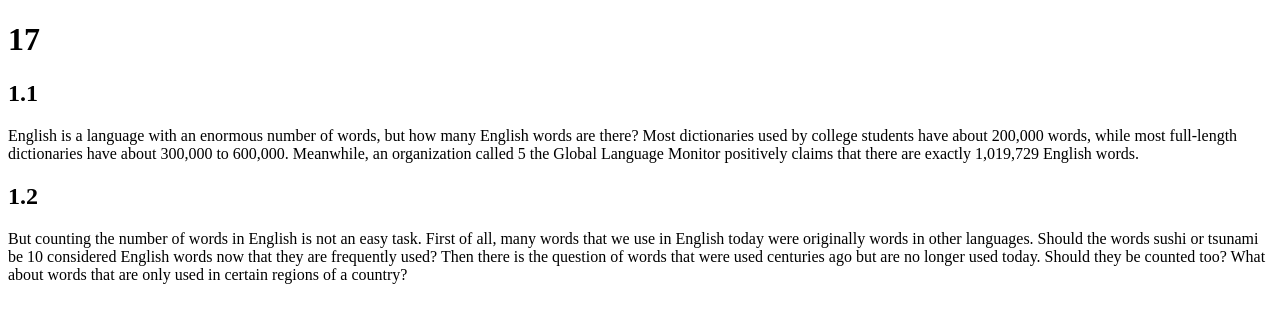
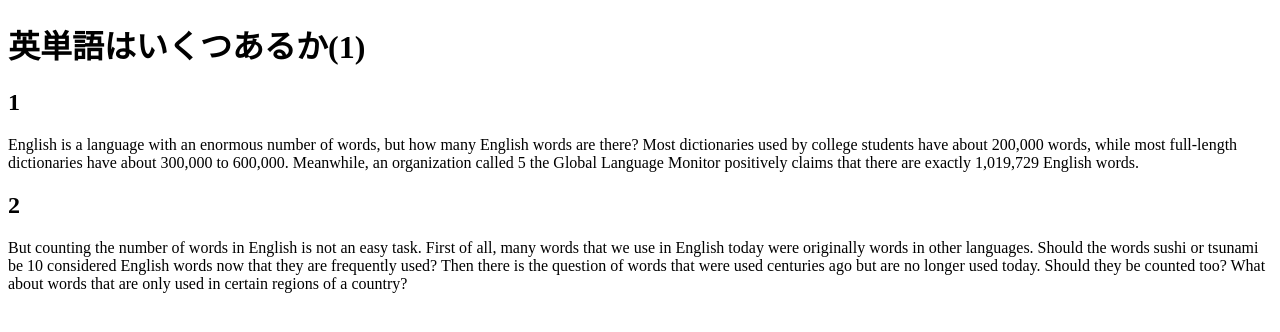
Before and after one commit to teatime59/japanese001, a plain HTML site: page index.html in a window 1280 px wide. Drawn offline with Linux system fonts and the light colour scheme.

Commit message:
Update index.html

```diff
--- a/index.html
+++ b/index.html
@@ -1,13 +1,13 @@
 <!DOCTYPE html>
 <html>
 <head>
-<title>速読英単語</title>
+<title>速読英単語17番</title>
 </head>
 <body>
-<h1>17</h1>
-<h2>1.1</h2>
+<h1>英単語はいくつあるか(1)</h1>
+<h2>1</h2>
 English is a language with an enormous number of words, but how many English words are there? Most dictionaries used by college students have about 200,000 words, while most full-length dictionaries have about 300,000 to 600,000. Meanwhile, an organization called 5 the Global Language Monitor positively claims that there are exactly 1,019,729 English words.
-<h2>1.2</h2>
+<h2>2</h2>
 But counting the number of words in English is not an easy task. First of all, many words that we use in English today were originally words in other languages. Should the words sushi or tsunami be 10 considered English words now that they are frequently used? Then there is the question of words that were used centuries ago but are no longer used today. Should they be counted too? What about words that are only used in certain regions of a country?
 </body>
 </html>
```
